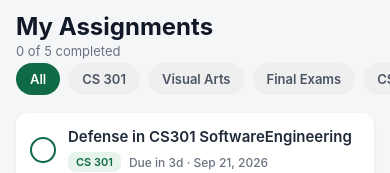
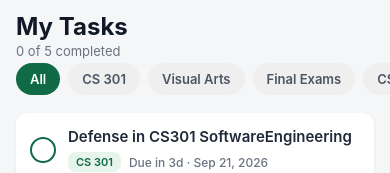
Before and after one commit to markaniban10/Student-Task-Planner, a React Native app: screen /Home in a window 390 px wide. Shown: the top 173 px of the page. Built offline with nearby package versions, Linux system fonts and the light colour scheme.

Commit message:
replace the My Assingment in homepage with My Tasks

```diff
--- a/screens/HomeScreen.js
+++ b/screens/HomeScreen.js
@@ -63,7 +63,7 @@ export default function HomeScreen({ navigation }) {
     <SafeAreaView style={styles.container} edges={['top']}>
       {/* --- Header --- */}
       <View style={styles.header}>
-        <Text style={styles.headerTitle}>My Assignments</Text>
+        <Text style={styles.headerTitle}>My Tasks</Text>
         <Text style={styles.headerSubtitle}>
           {completedCount} of {tasks.length} completed
         </Text>
```
